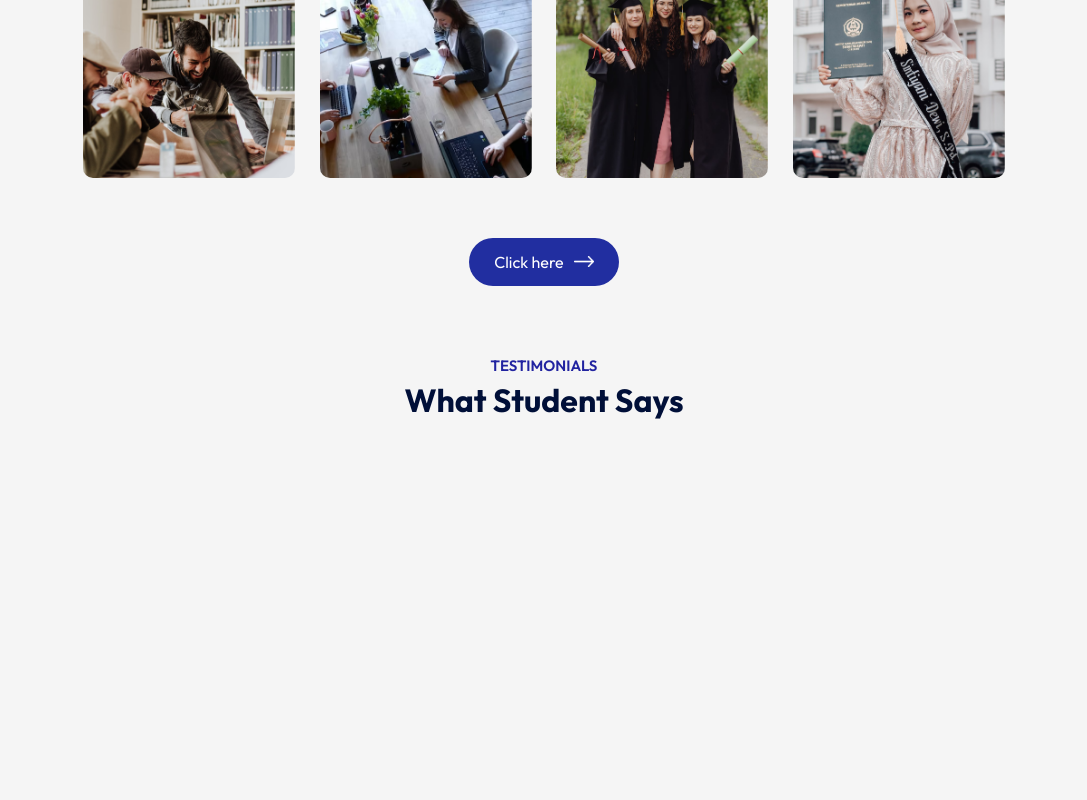
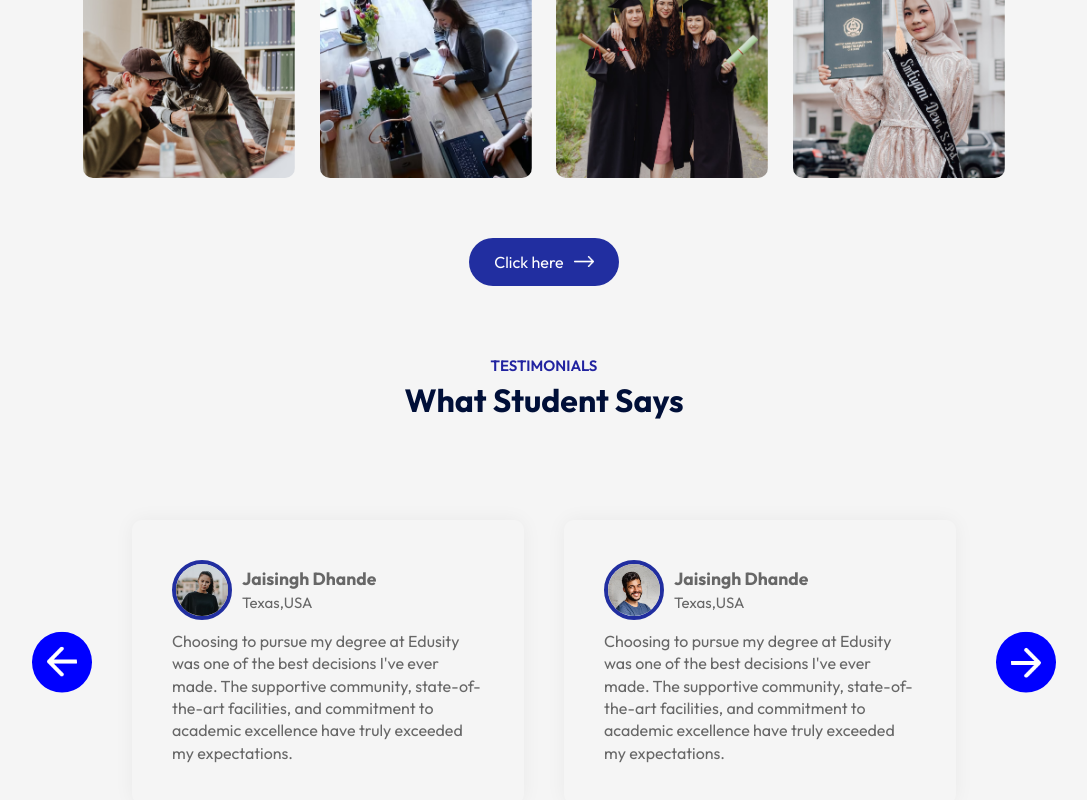
Before and after one commit to jaisinghdhande/Reactjs-Edusity, a React (Vite) app: page / in a window 1280 px wide. Shown: the part 2107-2907 px from the top of the page, without its empty margins (96-1183 px from the left). Before the commit the page ends 2557 px from the top, so only its background shows below. Built offline with nearby package versions, Linux system fonts and the light colour scheme.

Commit message:
testimonials started

```diff
--- a/src/App.jsx
+++ b/src/App.jsx
@@ -3,6 +3,7 @@ import Campus from "./Components/Campus/Campus";
 import Hero from "./Components/Hero/Hero";
 import Navbar from "./Components/Navbar/Navbar";
 import Programs from "./Components/Programs/Programs";
+import Testimonial from "./Components/Testimonials/Testimonial";
 import Title from "./Components/Title/Title";
 
 const App = () => {
@@ -17,7 +18,7 @@ const App = () => {
         <Title title="Gallery" subtitle="Campus Photos"></Title>
         <Campus></Campus>
         <Title title="Testimonials" subtitle="What Student Says"></Title>
-
+        <Testimonial></Testimonial>
       </div>
     </div>
   );
--- /dev/null
+++ b/src/Components/Testimonials/Testimonial.css
@@ -0,0 +1,64 @@
+.testimonial {
+  margin: 80px auto;
+  padding: 0 80px;
+  position: relative;
+}
+
+.next-btn,
+.back-btn {
+  position: absolute;
+  top: 50%;
+  right: 0;
+  transform: translateY(-50%);
+  padding: 15px;
+  width: 50px;
+  border-radius: 50%;
+  cursor: pointer;
+  background-color: blue;
+  width: 60px;
+}
+
+.back-btn {
+  right: auto;
+  left: 0;
+}
+
+.user-info {
+  display: flex;
+  justify-content: start;
+  align-items: center;
+  margin-bottom: 10px;
+  font-size: 15px;
+}
+
+ .slider{
+    overflow: hidden;
+}
+
+.slider ul {
+  display: flex;
+  width: 200%;
+  overflow-x: hidden;
+  transition: 0.5s;
+}
+
+.slider li{
+    list-style: none;
+    width: 90%;
+    padding: 20px;
+}
+
+.slide{
+    box-shadow:0 0 20px rgba(0,0,0,0.05);
+    padding: 40px;
+    border-radius: 10px;
+    color: #676767;
+    line-height: 1.4;
+}
+
+.slide img{
+    border-radius: 50%;
+    border:4px solid #212ea0;
+    margin-right: 10px;
+    width: 60px;
+}
--- /dev/null
+++ b/src/Components/Testimonials/Testimonial.jsx
@@ -0,0 +1,93 @@
+import React from "react";
+import "./Testimonial.css";
+import nextIcon from "../../assets/next-icon.png";
+import backIcon from "../../assets/back-icon.png";
+import user_1 from "../../assets/user-1.png";
+import user_2 from "../../assets/user-2.png";
+import user_3 from "../../assets/user-3.png";
+import user_4 from "../../assets/user-4.png";
+
+const Testimonial = () => {
+  return (
+    <div className="testimonial">
+      <img className="next-btn" src={nextIcon}></img>
+      <img className="back-btn" src={backIcon}></img>
+      <div className="slider">
+        <ul>
+          <li>
+            <div
+              className="slide"
+            >
+              <div className="user-info">
+                <img src={user_1}></img>
+                <div>
+                  <h3>Jaisingh Dhande</h3>
+                  <span>Texas,USA</span>
+                </div>
+              </div>
+              <p>
+                Choosing to pursue my degree at Edusity was one of the best
+                decisions I&apos;ve ever made. The supportive community,
+                state-of-the-art facilities, and commitment to academic
+                excellence have truly exceeded my expectations.
+              </p>
+            </div>
+          </li>
+          <li>
+            <div className="slide">
+              <div className="user-info">
+                <img src={user_2}></img>
+                <div>
+                  <h3>Jaisingh Dhande</h3>
+                  <p>Texas,USA</p>
+                </div>
+              </div>
+              <p>
+                Choosing to pursue my degree at Edusity was one of the best
+                decisions I&apos;ve ever made. The supportive community,
+                state-of-the-art facilities, and commitment to academic
+                excellence have truly exceeded my expectations.
+              </p>
+            </div>
+          </li>
+          <li>
+            <div className="slide">
+              <div className="user-info">
+                <img src={user_3}></img>
+                <div>
+                  <h3>Jaisingh Dhande</h3>
+                  <p>Texas,USA</p>
+                </div>
+              </div>
+              <p>
+                Choosing to pursue my degree at Edusity was one of the best
+                decisions I&apos;ve ever made. The supportive community,
+                state-of-the-art facilities, and commitment to academic
+                excellence have truly exceeded my expectations.
+              </p>
+            </div>
+          </li>
+          <li>
+            <div className="slide">
+              <div className="user-info">
+                <img src={user_4}></img>
+                <div>
+                  <h3>Jaisingh Dhande</h3>
+                  <p>Texas,USA</p>
+                </div>
+              </div>
+              <p>
+                Choosing to pursue my degree at Edusity was one of the best
+                decisions I&apos;ve ever made. The supportive community,
+                state-of-the-art facilities, and commitment to academic
+                excellence have truly exceeded my expectations.
+              </p>
+            </div>
+          </li>
+        </ul>
+      </div>
+    </div>
+  );
+};
+
+export default Testimonial;
```
